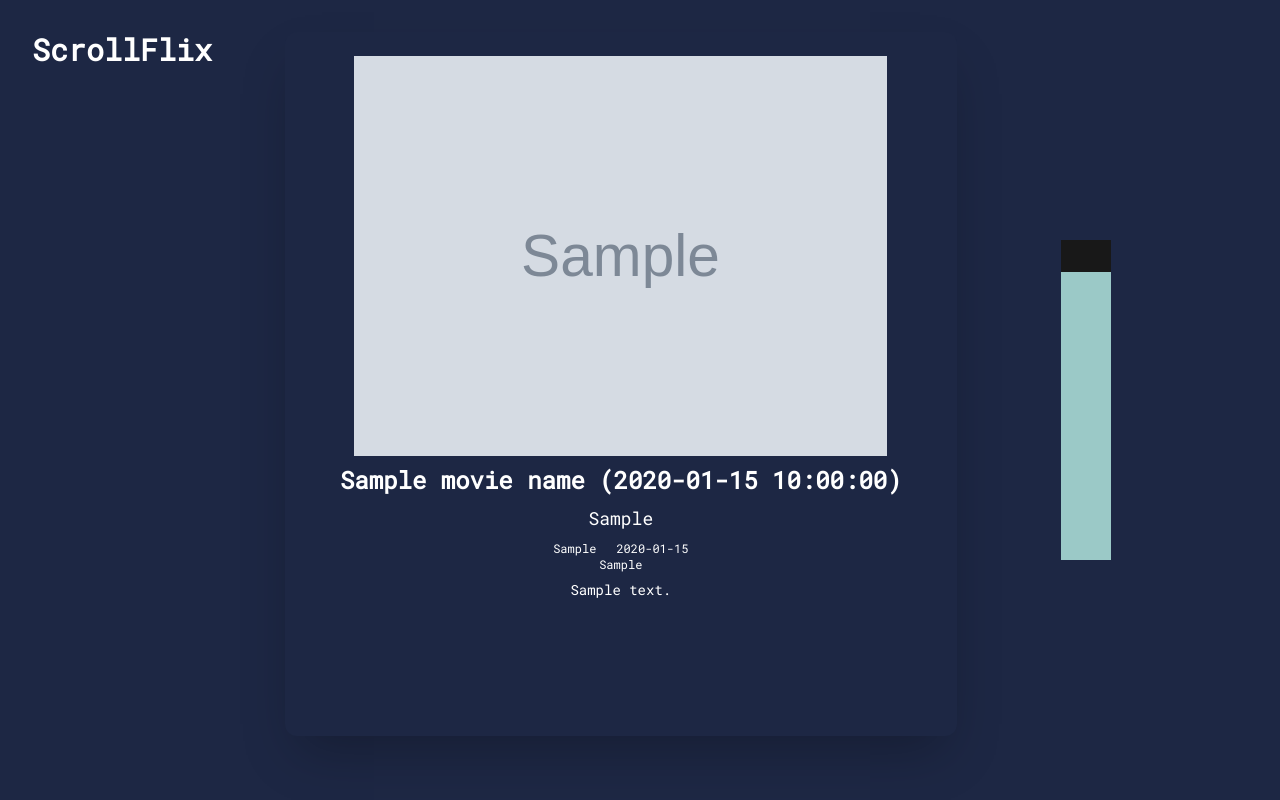
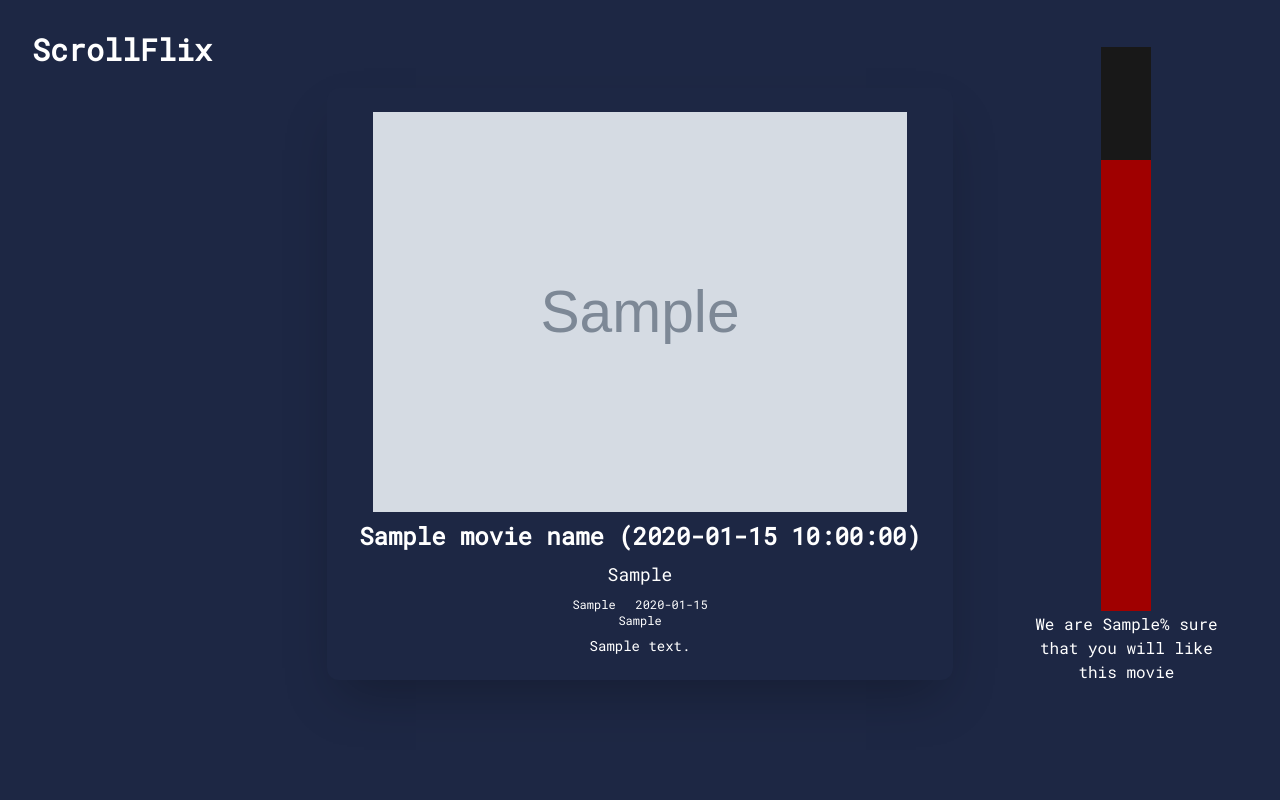
Before and after one commit to aaseesb/SwipeFlix, a Python web app: template templates/home.html in a window 1280 px wide. Run offline with Jinja, Linux system fonts and the light colour scheme; the template is opened without the code that fills it: most values are stand-ins (such as "Sample title", 1, 10 or a date in 2020); grey boxes marked "Sample" are stand-in pictures; some libraries are stand-ins or nearby versions.

Commit message:
added probability bar

```diff
--- a/app.py
+++ b/app.py
@@ -18,6 +18,7 @@ def home():
                             movieRuntime = f"{movie.length//60}h, {movie.length%60}min" ,
                             movieCountry = movie.country,
                             movieActors = ", ".join(movie.actors)
+                            likeProb = 50%
                             )
 
 def update_query(liked_movie: bool):
--- a/static/script.js
+++ b/static/script.js
@@ -33,14 +33,15 @@ function initialize() {
 initialize();
 
 function updateMovie(likedMovie) {
-    const card = document.getElementById('movie-card');
+    const movieCard = document.getElementById('movie-card');
+
     // fade out
-    card.classList.remove('opacity-100');
-    card.classList.add('opacity-0');
+    movieCard.classList.remove('opacity-100');
+    movieCard.classList.add('opacity-0');
 
     // make sure it's faded out before fetching
-    card.addEventListener('transitionend', function handleFadeOut() {
-        card.removeEventListener('transitionend', handleFadeOut);
+    movieCard.addEventListener('transitionend', function handleFadeOut() {
+        movieCard.removeEventListener('transitionend', handleFadeOut);
         fetch('/update_movie', {
             method: 'POST',
             headers: {'Content-Type': 'application/json'},
@@ -48,15 +49,15 @@ function updateMovie(likedMovie) {
         }).then(response => response.json())
         .then(data => {
             // change html
-            card.innerHTML = data.movie_html;
+            movieCard.innerHTML = data.movie_html;
 
             // make sure opacity=0 is applied
-            void card.offsetWidth;
+            void movieCard.offsetWidth;
 
             // fade in before showing
             requestAnimationFrame(() => {
-                card.classList.remove('opacity-0');
-                card.classList.add('opacity-100');
+                movieCard.classList.remove('opacity-0');
+                movieCard.classList.add('opacity-100');
             });
 
             // re-initialize elements
--- a/static/styles.css
+++ b/static/styles.css
@@ -69,14 +69,12 @@
     background-color: #181818;
     position: relative;
     transform: translateY(-50%);
-    top: 50%;
-    margin-left: 50px;
+    top: 40%;
     width: 50px;
-    height: 320px;
     float: center;
 }
 .bar{
-    background-color: #9BC9C7;
+    background-color: #a00000;
     position: absolute;
     bottom: 0;
     width: 100%;
--- a/templates/home.html
+++ b/templates/home.html
@@ -14,10 +14,10 @@
         }
     </style>
 </head>
-<body class="relative min-h-screen p-4 sm:p-8  text-white grid grid-cols-[1fr_3fr_1fr] gap-4">
+<body class="relative min-h-screen p-4 sm:p-8 text-white grid grid-cols-[1fr_3fr_1fr] gap-4 place-items-center z-[-2]">
 
     <!-- title -->
-    <div class="">
+    <div class="w-full h-full text-left">
         <header>
             <h1 class="text-3xl font-extrabold mb-8">ScrollFlix</h1>
         </header>
@@ -28,11 +28,6 @@
         {% include 'movie.html' %}
     </div>
 
-    <div class="barcontainer items-center">
-        <div class="bar" style="height:90%">
-        </div>
-    </div>
-
     <script src="{{ url_for('static', filename='script.js') }}"></script>
 </body>
 </html>
--- a/templates/movie.html
+++ b/templates/movie.html
@@ -20,3 +20,12 @@
     <input id="acceptButton" type="button" name="accept" class="w-full h-full cursor-pointer bg-transparent absolute" onclick="updateMovie(true)">
     <div id="accept" class="relative hidden button-option rounded-full border-[6px] border-white m-5"></div>
 </div>
+
+<!-- bar placed outside of movie card -->
+<div id="bar-card" class="fixed top-1 right-[2%] h-full w-[20%] flex flex-col place-items-center p-6 mb-8">
+    <div class="barcontainer h-3/4">
+        <div class="bar" style="height:{{likeProb}}">
+        </div>
+    </div>
+    <p class="mt-5">We are {{likeProb}}% sure that you will like this movie</p>
+</div>
```
